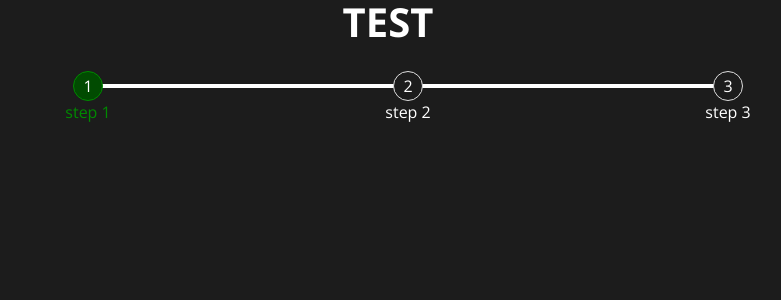
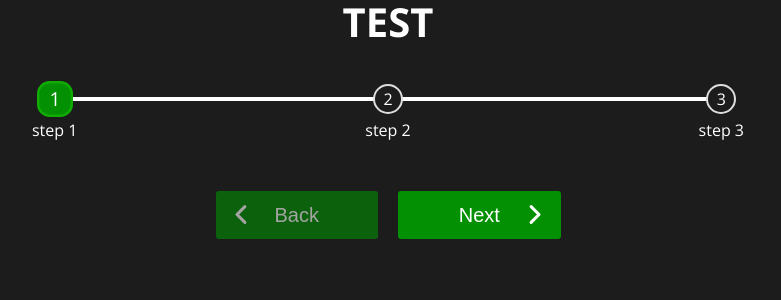
Before and after one commit to pmar0/saleSignMakerApp, a React (Create React App) app in the folder client/: page / in a window 1280 px wide. Shown: the top 300 px of the page, without its empty margins (252-1033 px from the left). Built offline with nearby package versions, Linux system fonts and the light colour scheme.

Commit message:
functioning stepper and buttons with animations

```diff
--- a/client/src/App.js
+++ b/client/src/App.js
@@ -1,15 +1,41 @@
 import React, {useEffect, useState} from 'react';
 import StepCounter from "./components/StepCounter";
+import ArrowButton from './components/ArrowButton';
+
+const stepArray = ['step 1', 'step 2', 'step 3']
 
 function App() {
   const [step, setStep] = useState(0)
+  const isFinalStep = step === stepArray.length - 1
+  const isFirstStep = step === 0
+
+  const nextStep = () => {
+    if (step + 1 < stepArray.length) {
+      setStep(step+1)
+    }
+    if (isFinalStep) {
+      alert('you did it yey')
+    }
+  }
+
+  const lastStep = () => {
+    if (step - 1 >= 0) {
+      setStep(step-1)
+    }
+  }
+
   return (
     <div className="flex">
+      <h1 style={{'margin-bottom': 0}}>TEST</h1>
       <StepCounter
-        stepArray={['step 1', 'step 2', 'step 3']}
+        stepArray={stepArray}
         currentStep={step}
-        // square
+        //square
       />
+      <div>
+        <ArrowButton disabled={isFirstStep} onClick={lastStep}>Back</ArrowButton>
+        <ArrowButton onClick={nextStep}>{isFinalStep?'Finish':'Next'}</ArrowButton>
+      </div>
     </div>
   );
 }
--- /dev/null
+++ b/client/src/components/ArrowButton.js
@@ -0,0 +1,31 @@
+const ArrowButton = (props) => {
+    const { children, onClick, type, disabled } = props
+    console.log(children[0])
+    return(
+        <button
+        className="arrowButton"
+        onClick={() => onClick()}
+        disabled={disabled}
+        >
+            {children.toLowerCase() === 'back'?
+                <div className="chevron-container">
+                    <svg xmlns="http://www.w3.org/2000/svg" className="chevron prev" fill="none" viewBox="0 0 24 24" stroke="currentColor">
+                        <path strokeLinecap="round" strokeLinejoin="round" d="M15 19l-7-7 7-7" />
+                    </svg>
+                </div>
+                :null
+            }
+            {children}
+            {children.toLowerCase() === 'next'?
+                <div className="chevron-container">
+                    <svg xmlns="http://www.w3.org/2000/svg" className="chevron next" fill="none" viewBox="0 0 24 24" stroke="currentColor">
+                        <path strokeLinecap="round" strokeLinejoin="round" d="M9 5l7 7-7 7" />
+                    </svg>
+                </div>
+                :null
+            }
+        </button>
+    );
+};
+
+export default ArrowButton;
--- a/client/src/components/StepCounter.js
+++ b/client/src/components/StepCounter.js
@@ -1,11 +1,8 @@
-import React, {useEffect, useState} from 'react';
-
 const StepCounter = (props) => {
     const { stepArray, currentStep, square } = props
 
     return(
         <div className='step-counter'>
-            <h1>TEST</h1>
             <ul>
                 {
                     stepArray.map((item,index) => (
@@ -14,9 +11,20 @@ const StepCounter = (props) => {
                         className={
                             'step' +
                             (currentStep===index?' active':'') +
+                            (currentStep>index?' complete':'') +
                             (square?' square':'')
                             }
                         >
+                            <div className='checkmark-container'>
+                                <svg x="0px" y="0px" fill="none" class="checkmark-svg" viewBox="0 0 25 30">
+                                    <path d="M2,19.2C5.9,23.6,9.4,28,9.4,28L23,2"/>
+                                </svg>
+                            </div>
+                            {
+                                index !=0
+                                    ?<span className="step-connector-line"></span>
+                                    :null
+                            }
                             {item}
                         </li>
                     ))
--- a/client/src/index.js
+++ b/client/src/index.js
@@ -13,7 +13,7 @@ root.render(
         <Route path='/' element={<App />}>
           <Route path='sign-maker'/>
         </Route>
-        <Route path='*'/> //include 'page not found' here
+        <Route path='*'/> {/*include 'page not found' here*/}
       </Routes>
     </BrowserRouter>
   </React.StrictMode>
--- /dev/null
+++ b/client/src/scss/components/_arrowButton.scss
@@ -0,0 +1,60 @@
+@use '../utils/' as u;
+@use '../global/colors' as c;
+
+.arrowButton {
+    position: relative;
+    font-size: u.rem(20);
+    font-weight: 500;
+    text-transform: capitalize;
+    width: u.em(130);
+    padding: u.em(10) u.em(10);
+    border: none;
+    border-radius: u.rem(3);
+    outline: 0;
+    cursor: pointer;
+    background-color: c.$stepper-green;
+    color: c.$text-color;
+    margin: u.rem(10);
+    transition: background-color 200ms ease-in;
+
+    .chevron-container{
+        width: 100%;
+        display: grid;
+
+        .chevron {
+            position: absolute;
+            top: u.rem(10);
+            width: u.rem(27);
+            aspect-ratio: 1 / 1;
+            stroke-width: u.rem(2.7);
+            transition: transform 200ms ease-in;
+
+            &.prev {
+                justify-self: flex-start;
+            }
+
+            &.next {
+                justify-self: flex-end;
+            }
+        }
+    }
+
+    &:hover:enabled {
+        background-color: c.$stepper-green-dark;
+    }
+    // reference infra buttons for inspo..small, hard shadow on bottom
+    // to give dimension, then click triggers the hard-ish shadow to expand down 2x or so
+    // and there's an opacity or lightness that comes out from cursor to fill the button
+    &:hover:enabled .chevron.next {
+        transform: translateX(u.rem(3));
+    }
+
+    &:hover:enabled .chevron.prev {
+        transform: translateX(u.rem(-3));
+    }
+
+    &:disabled {
+        opacity: 60%;
+        cursor: default;
+    }
+}
--- a/client/src/scss/components/_index.scss
+++ b/client/src/scss/components/_index.scss
@@ -1 +1,2 @@
 @forward 'stepCounter';
+@forward 'arrowButton';
--- a/client/src/scss/components/_stepCounter.scss
+++ b/client/src/scss/components/_stepCounter.scss
@@ -1,9 +1,5 @@
 @use '../utils/' as u;
 @use '../global/colors' as c;
-
-h1{
-    text-align: center;
-}
 
 .step-counter {
     counter-reset: step;
@@ -24,47 +20,100 @@ h1{
                 width: u.rem(30);
                 aspect-ratio: 1 / 1;
                 background-color: c.$background-color;
-                border: 1px solid hsl(0, 0%, 87%);
+                border: 2px solid hsl(0, 0%, 87%);
                 justify-content: center;
                 align-items: center;
                 margin-inline: auto;
                 border-radius: 50%;
+                margin-bottom: u.rem(5);
+                transition: background-color 400ms,
+                            border-color 400ms,
+                            transform 200ms ease-in,
+                            border-radius 150ms ease-in;
+            }
+
+            &.active::before {
+                border-color: c.$stepper-green-light;
+                background-color: c.$stepper-green;
+                transform: scale(1.2);
+                border-radius: 35%;
+                transition-delay: 825ms;
+            }
+
+            &.complete::before {
+                content: '';
+                border-color: c.$stepper-green;
+                background-color: c.$stepper-green;
             }
 
             &.square::before{
                 border-radius: 25%;
             }
 
+            &.square.active::before{
+                border-radius: 50%;
+            }
+
             &::after{
                 content: '';
-                background-color: white;
                 position: absolute;
+                background-color: c.$stepper-green;
                 height: u.rem(4);
                 width: 100%;
                 top: u.rem(13);
                 left: -50%;
                 z-index: -1;
+                transform: scaleX(0);
+                transition: transform 500ms ease-in;
+                transform-origin: left;
+                transition-delay: 400ms;
             }
 
-            &:first-child:after {
+            &:first-child::after {
                 content: none;
             }
 
-            &.active {
-                color: hsl(120, 100%, 27%);
+            &.active::after {
+                transform: scaleX(1);
             }
 
-            &.active::before {
-                color: white;
-                border-color: hsl(120, 100%, 27%);
-                background-color: hsl(120, 97%, 15%);
+            &.complete::after {
+                transform: scaleX(1);
             }
 
-            &.active::after {
-                background-color: hsl(120, 97%, 15%);
+            .checkmark-container {
+                display: flex;
+                justify-content: center;
+                position: absolute;
+                top: u.rem(7);
+                width: 100%;
             }
 
-            //add completed state for steps that were completed
+            .checkmark-svg {
+                width: 0px;
+                height: 0px;
+                stroke-dashoffset: u.rem(1000);
+                transition: stroke-dashoffset 1500ms ease-in;
+            }
+
+            &.complete .checkmark-svg {
+                stroke: white;
+                stroke-width: u.rem(4);
+                width: u.rem(15);
+                height: u.rem(15);
+                stroke-dashoffset: 0;
+                stroke-dasharray: u.rem(1000);
+            }
+
+            .step-connector-line {
+                background-color: white;
+                height: u.rem(4);
+                width: 100%;
+                position: absolute;
+                top: u.rem(13);
+                left: -50%;
+                z-index: -2;
+            }
         }
     }
 }
--- a/client/src/scss/global/_boilerplate.scss
+++ b/client/src/scss/global/_boilerplate.scss
@@ -10,6 +10,11 @@ html {
     box-sizing: inherit;
 }
 
+ul {
+    margin: 0;
+    padding: 0;
+}
+
 body {
     margin: 0;
     padding: 0;
--- a/client/src/scss/global/_colors.scss
+++ b/client/src/scss/global/_colors.scss
@@ -1,2 +1,5 @@
 $background-color: hsl(0, 0%, 11%);
 $text-color: hsl(0, 0%, 100%);
+$stepper-green: hsl(120, 96%, 29%);
+$stepper-green-light: hsl(115, 98%, 34%);
+$stepper-green-dark: hsl(120, 95%, 22%)
--- a/client/src/scss/layout/_flex.scss
+++ b/client/src/scss/layout/_flex.scss
@@ -6,4 +6,5 @@
     gap: u.rem(40);
     margin-inline: auto;
     width: min(100% - u.rem(40), u.rem(1000));
+    text-align: center;
 }
```
Also changed, not shown: client/src/dist/css/style.css, 1 other file (tests, documents, lock files or other folders).
